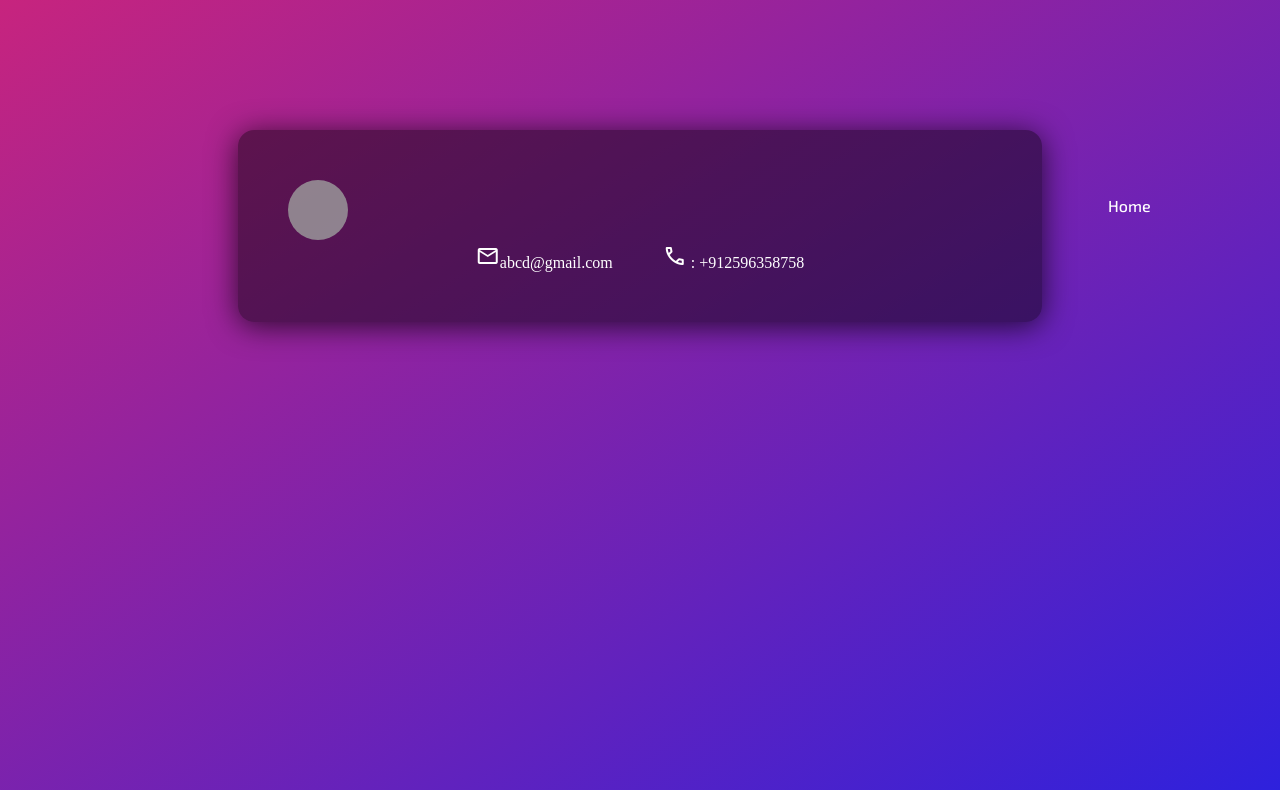
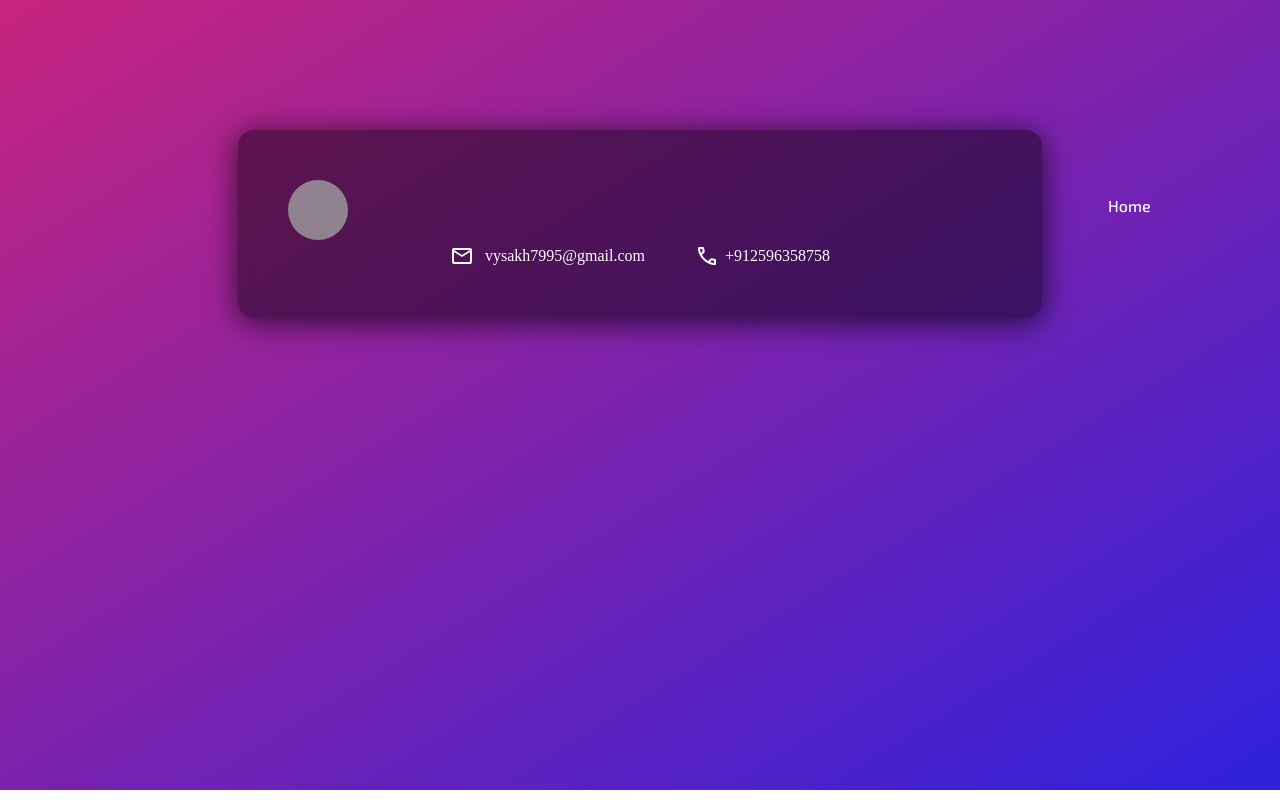
Before and after one commit to Vysakh799/First-Portfolio, a plain HTML site: page contact.html in a window 1280 px wide. Drawn offline with nearby package versions, Linux system fonts and the light colour scheme; grey boxes are pictures that could not be loaded.

Commit message:
alignment of contact

```diff
--- a/contact.html
+++ b/contact.html
@@ -25,14 +25,15 @@
         </div>
         <div class="cont">
             <div class="mail">
-                <a href="mailto : abcd@gamil.com"><span class="material-symbols-outlined" id="mail">
+                <span class="material-symbols-outlined" id="mail">
                     mail
-                    </span>abcd@gmail.com</a>
+                    </span>
+                    <a href="mailto : vysakh7995@gmail.com">vysakh7995@gmail.com</a>
             </div>
             <div class="phone" id="call">
                 <span class="material-symbols-outlined">
                     call
-                    </span> : +912596358758
+                    </span>+912596358758
             </div>
         </div>
 
--- a/style.css
+++ b/style.css
@@ -134,3 +134,16 @@ input[type="button"]{
     color: rgb(199, 36, 126);
 
 }
+.mail{
+    display: flex;
+    align-items: center;
+    justify-content: space-between;
+    /* background-color: cyan; */
+    width: 195px;
+}
+.phone{
+    display: flex;
+    align-items: center;
+    justify-content: space-between;
+    width: 135px;
+}
```
Also changed, not shown: about.html (+2 -3 lines), index.html (+3 -2 lines).
